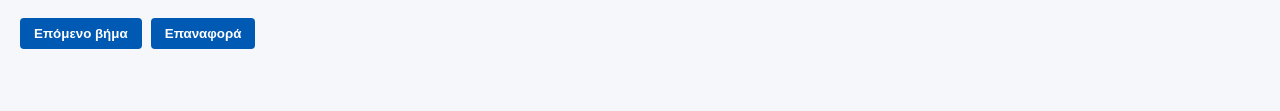
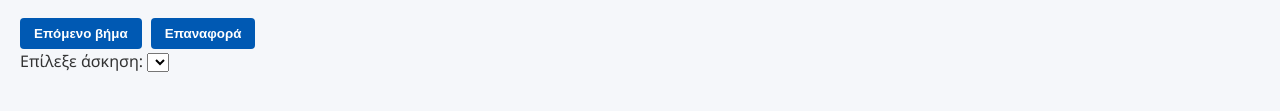
Before and after one commit to stefanoszormpas/math-physics-steps, a plain HTML site: page index.html in a window 1280 px wide. Shown: the part 181-292 px from the top of the page. Drawn offline with nearby package versions, Linux system fonts and the light colour scheme.

Commit message:
Update index.html

```diff
--- a/index.html
+++ b/index.html
@@ -20,5 +20,8 @@
 <body>
   <h1>Διαδραστικές Ασκήσεις</h1>
   <div id="exercises"></div>
+  <label for="exercise-select">Επίλεξε άσκηση:</label>
+<select id="exercise-select"></select>
+
 </body>
 </html>
```
